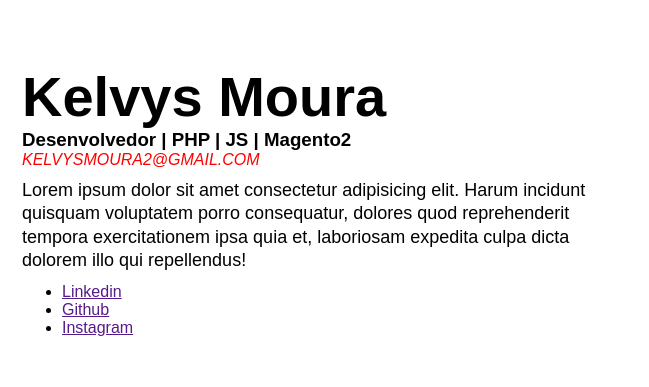
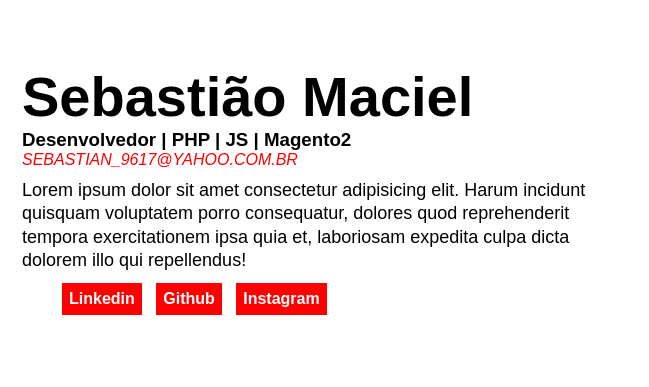
Before and after one commit to sebastiaomaciel/sebastiao.Github.Io, a plain HTML site: page index.html in a window 1280 px wide. Shown: the top 387 px of the page, 278-927 px from the left. Drawn offline with Linux system fonts and the light colour scheme.

Commit message:
alteracao

```diff
--- a/index.html
+++ b/index.html
@@ -1,7 +1,7 @@
 <!DOCTYPE html>
 <html>
     <head>
-        <title>Kelvys Moura</title>
+        <title>Sebastião Maciel</title>
         <link rel="stylesheet" href="style.css">
     </head>
     <body>
@@ -26,10 +26,10 @@
         </aside>
         <main>
             <section id="home">
-                <h1 class="section-title">Kelvys Moura</h1>
+                <h1 class="section-title">Sebastião Maciel</h1>
                 <h3>Desenvolvedor | PHP | JS | Magento2</h3>
                 <address>
-                    <a class="email-link" href="mailto:kelvysmoura2@gmail.com">kelvysmoura2@gmail.com</a>
+                    <a class="email-link" href="mailto:sebastian_9617@yahoo.com.br">sebastian_9617@yahoo.com.br</a>
                 </address>
                 <p class="section-description">
                     Lorem ipsum dolor sit amet consectetur adipisicing elit.
@@ -37,7 +37,8 @@
                     dolores quod reprehenderit tempora exercitationem ipsa quia et,
                     laboriosam expedita culpa dicta dolorem illo qui repellendus!
                 </p>
-                <ul>
+                <ul
+                class="social-links">
                     <li>
                         <a href="">Linkedin</a>
                     </li>
--- a/style.css
+++ b/style.css
@@ -69,3 +69,22 @@
     color: red;
     text-decoration: none;
   }
+  .social-links {
+    list-style: none;
+  }
+  .social-links li {
+    display: inline-block;
+    background-color: red;
+    margin-right: 10px;
+  }
+  .social-links li a {
+    padding: 7px;
+    display: block;
+    color: #fff;
+    font-weight: bold;
+    font-size: 16px;
+    text-decoration: none;
+  }
+  }
+
+  }
```
